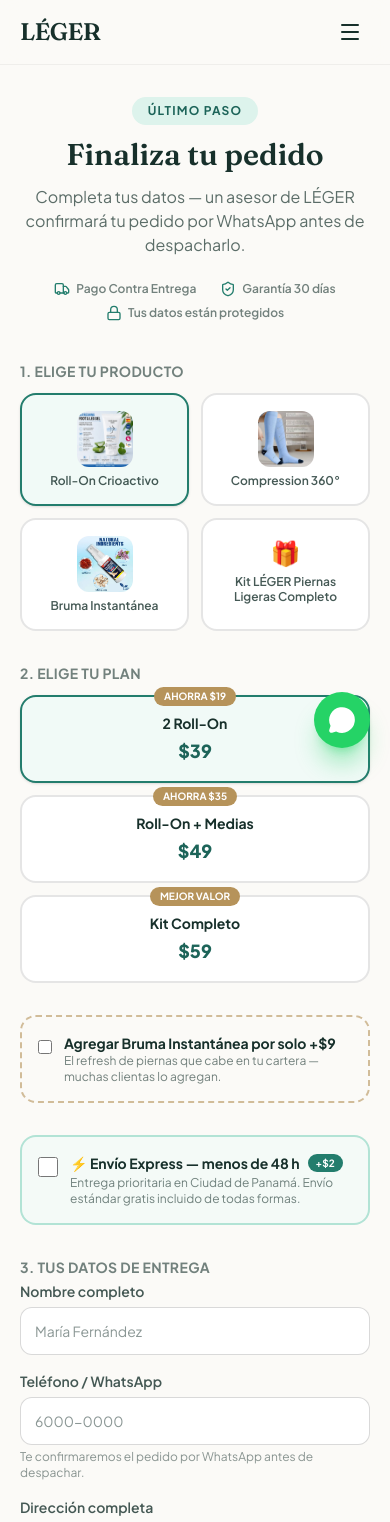
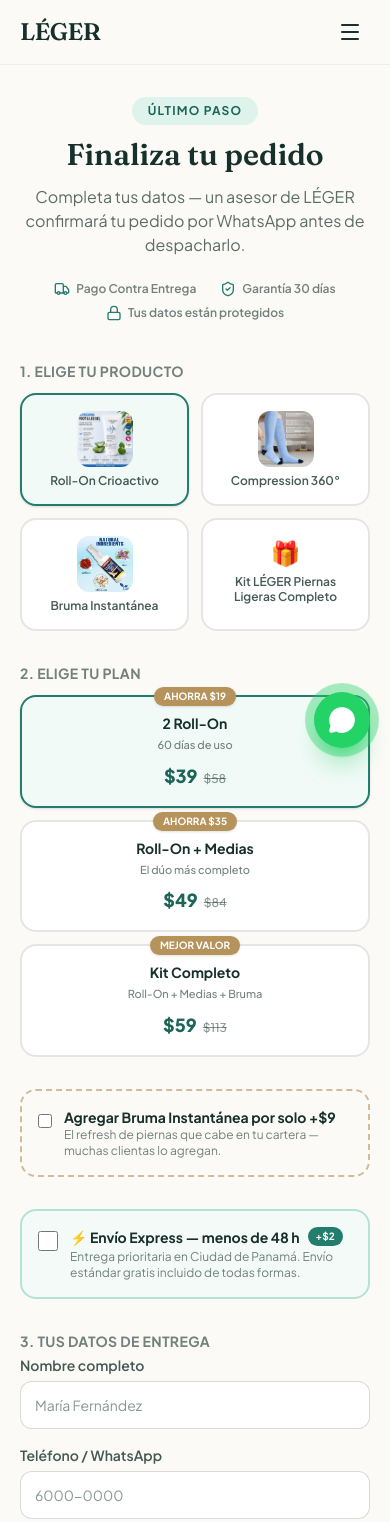
Before and after one commit to rouksadias-alt/brandedstore, a Next.js app in the folder frontend/: page /checkout in a window 390 px wide. Shown: the top 1522 px of the page. Built offline with nearby package versions, Linux system fonts and the light colour scheme.

Commit message:
design: optimisation mobile (typographie, contrastes, flex-wrap, espacements) et UI checkout

```diff
--- a/frontend/src/app/kit-completo/page.tsx
+++ b/frontend/src/app/kit-completo/page.tsx
@@ -65,7 +65,7 @@
                   <span className="text-2xl font-extrabold text-mint-700">
                     {formatUSD(kitProduct.price)}
                   </span>
-                  <span className="text-base text-ink/40 line-through">
+                  <span className="text-base text-ink/50 line-through">
                     {formatUSD(separatePrice)}
                   </span>
                 </div>
@@ -85,7 +85,7 @@
             </div>
           </div>
 
-          <div className="grid grid-cols-3 gap-3">
+          <div className="grid grid-cols-3 gap-2 sm:gap-4">
             {products.map((p) => (
               <ProductVisual
                 key={p.slug}
@@ -161,14 +161,14 @@
 
       {/* Oferta */}
       <Section id="oferta">
-        <div className="mx-auto max-w-xl rounded-3xl border-2 border-mint-600 bg-mint-50 p-8 text-center shadow-lg">
+        <div className="mx-auto max-w-xl rounded-3xl border-2 border-mint-600 bg-mint-50 p-6 sm:p-8 text-center shadow-lg">
           <span className="inline-block rounded-full bg-sand-500 px-4 py-1 text-xs font-bold uppercase tracking-wide text-white">
             Más Popular
           </span>
           <p className="mt-4 font-display text-2xl font-semibold text-ink">{kitProduct.name}</p>
           <div className="mt-3 flex items-center justify-center gap-2">
             <span className="text-4xl font-extrabold text-mint-700">{formatUSD(kitProduct.price)}</span>
-            <span className="text-lg text-ink/40 line-through">{formatUSD(separatePrice)}</span>
+            <span className="text-lg text-ink/50 line-through">{formatUSD(separatePrice)}</span>
           </div>
           <p className="mt-1 text-sm font-semibold text-mint-700">
             Ahorras {formatUSD(separatePrice - kitProduct.price)}
--- a/frontend/src/components/checkout-form.tsx
+++ b/frontend/src/components/checkout-form.tsx
@@ -153,12 +153,20 @@
               )}
             >
               {tier.badge && (
-                <span className="absolute -top-2.5 rounded-full bg-sand-500 px-2.5 py-0.5 text-[10px] font-bold uppercase text-white">
+                <span className="absolute -top-2.5 rounded-full bg-sand-500 px-2.5 py-0.5 text-[10px] font-bold uppercase text-white shadow-sm">
                   {tier.badge}
                 </span>
               )}
               <span className="text-sm font-bold text-ink">{tier.label}</span>
-              <span className="text-lg font-extrabold text-mint-700">{formatUSD(tier.price)}</span>
+              <span className="text-[11px] font-medium text-ink/60">{tier.units}</span>
+              <div className="mt-1 flex items-baseline gap-1.5">
+                <span className="text-lg font-extrabold text-mint-700">{formatUSD(tier.price)}</span>
+                {tier.compareAtPrice && (
+                  <span className="text-xs font-medium text-ink/50 line-through">
+                    {formatUSD(tier.compareAtPrice)}
+                  </span>
+                )}
+              </div>
             </button>
           ))}
         </div>
@@ -193,7 +201,7 @@
           className="mt-1 h-5 w-5 accent-mint-600"
         />
         <span className="flex-1">
-          <span className="flex items-center gap-2 text-sm font-bold text-ink">
+          <span className="flex flex-wrap items-center gap-2 text-sm font-bold text-ink">
             ⚡ Envío Express — menos de 48 h
             <span className="rounded-full bg-mint-600 px-2 py-0.5 text-[10px] font-bold text-white">+{formatUSD(EXPRESS_PRICE)}</span>
           </span>
--- a/frontend/src/components/product-landing-page.tsx
+++ b/frontend/src/components/product-landing-page.tsx
@@ -40,7 +40,7 @@
                     {formatUSD(product.price)}
                   </span>
                   {product.compareAtPrice && (
-                    <span className="text-base text-ink/40 line-through">
+                    <span className="text-base text-ink/50 line-through">
                       {formatUSD(product.compareAtPrice)}
                     </span>
                   )}
--- a/frontend/src/components/product-visual.tsx
+++ b/frontend/src/components/product-visual.tsx
@@ -42,13 +42,13 @@
 
         {/* Thumbnails (only if more than 1 image) */}
         {images.length > 1 && (
-          <div className="flex gap-2 justify-center">
+          <div className="flex flex-wrap gap-2 justify-center">
             {images.map((src, i) => (
               <button
                 key={i}
                 onClick={() => setActive(i)}
                 className={cn(
-                  "relative h-16 w-16 overflow-hidden rounded-xl border-2 transition-all",
+                  "relative h-14 w-14 sm:h-16 sm:w-16 shrink-0 overflow-hidden rounded-xl border-2 transition-all",
                   i === active
                     ? "border-mint-600 shadow-md scale-105"
                     : "border-transparent opacity-60 hover:opacity-90"
--- a/frontend/src/components/sticky-cta-bar.tsx
+++ b/frontend/src/components/sticky-cta-bar.tsx
@@ -7,7 +7,7 @@
 export function StickyCtaBar({
   price,
   productSlug,
-  label = "Pedir con Pago Contra Entrega",
+  label = "Pedir Ahora",
   unitLabel = "2 unidades",
 }: {
   price: number;
--- a/frontend/src/components/ui/button.tsx
+++ b/frontend/src/components/ui/button.tsx
@@ -25,7 +25,7 @@
 };
 
 const baseClasses =
-  "inline-flex items-center justify-center gap-2 rounded-full font-semibold transition-all duration-200 active:scale-[0.98] disabled:opacity-50 disabled:pointer-events-none whitespace-nowrap";
+  "inline-flex items-center justify-center gap-2 rounded-full font-semibold transition-all duration-200 active:scale-[0.98] disabled:opacity-50 disabled:pointer-events-none text-center leading-tight";
 
 export function Button({
   variant = "primary",
```
